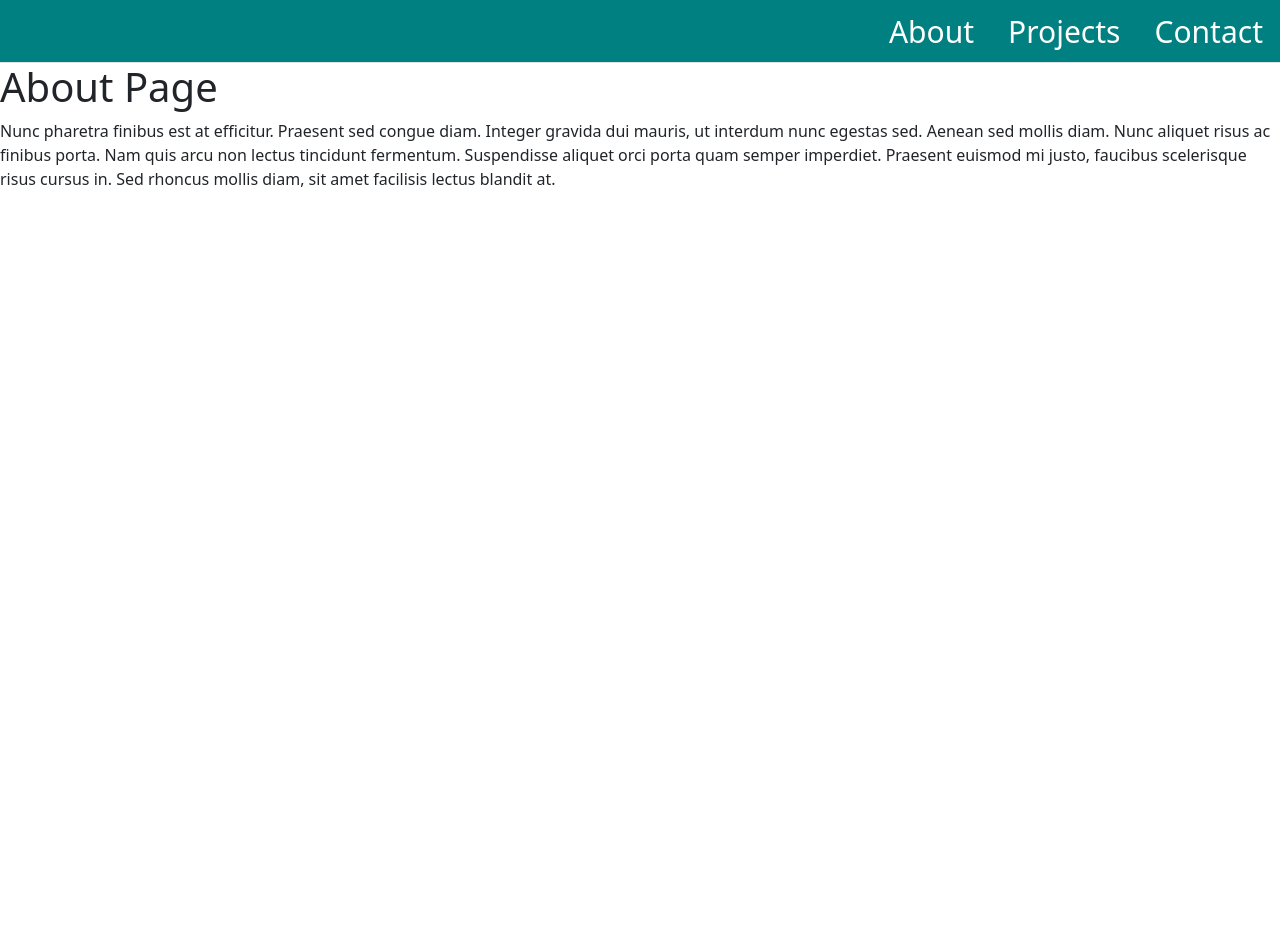
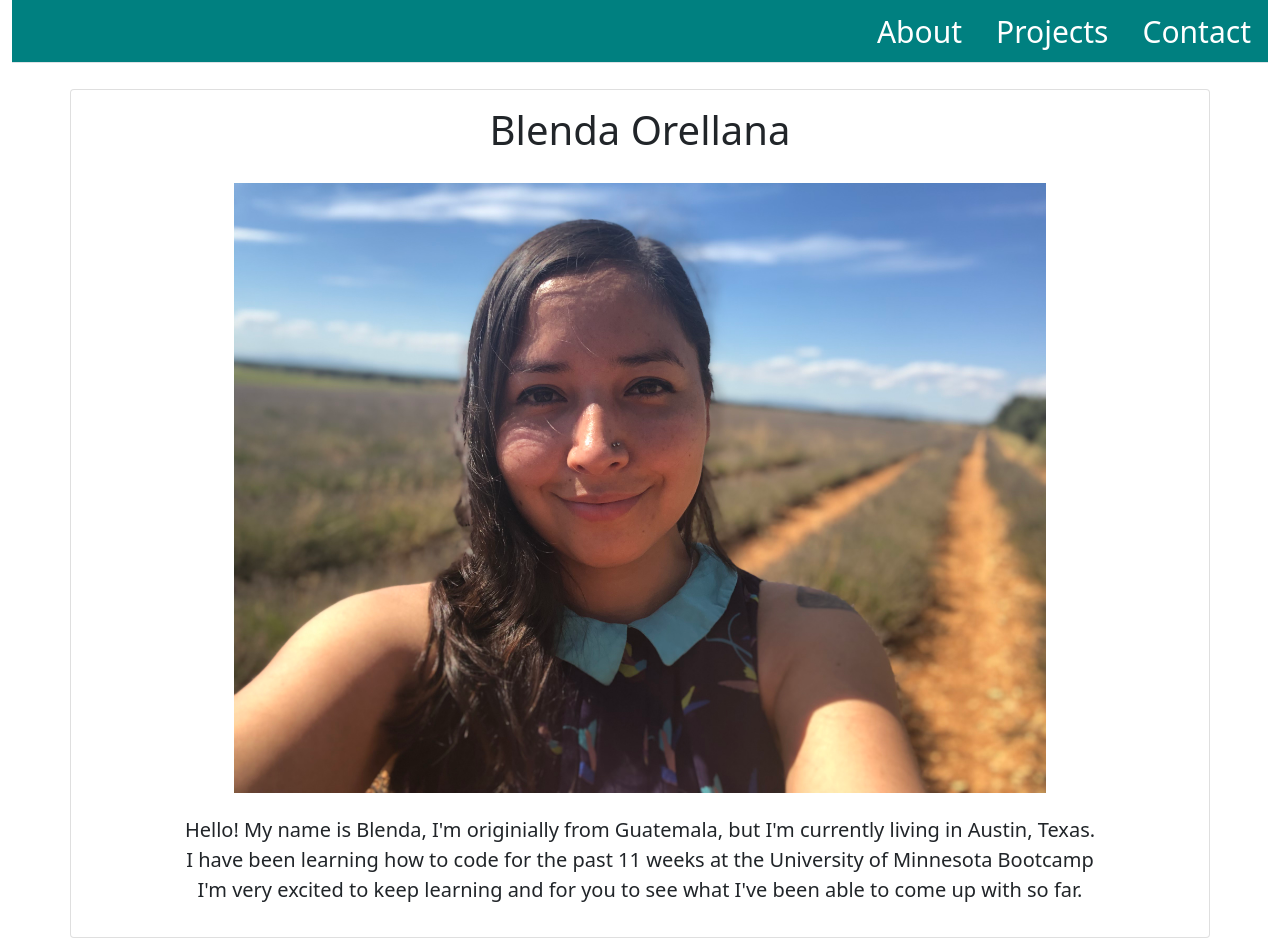
Before and after one commit to blen90/react-portfolio, a React (Create React App) app: page / in a window 1280 px wide. Before the commit the page ends 800 px from the top, so only its background shows below. Built offline with nearby package versions, Linux system fonts and the light colour scheme.

Commit message:
worked on styling, added links to projects

```diff
--- a/src/components/PortfolioContainer.js
+++ b/src/components/PortfolioContainer.js
@@ -7,7 +7,7 @@ import Contact from './pages/Contact';
 export default function PortfolioContainer() {
   const [currentPage, setCurrentPage] = useState('Home');
 
-  // TODO: Add a comment describing the functionality of this method
+
   const renderPage = () => {
     if (currentPage === 'About') {
       return <About />;
@@ -25,9 +25,7 @@ export default function PortfolioContainer() {
 
   return (
     <div>
-      {/* // TODO: Add a comment describing what we are passing as props */}
       <NavTabs currentPage={currentPage} handlePageChange={handlePageChange} />
-      {/* // TODO: Add a comment explaining what is happening on the following line */}
       {renderPage()}
     </div>
   );
--- a/src/components/pages/About.js
+++ b/src/components/pages/About.js
@@ -1,17 +1,24 @@
 import React from 'react';
+import '../pages/style.css';
 
 export default function About() {
   return (
-    <div>
-      <h1>About Page</h1>
-      <p>
-        Nunc pharetra finibus est at efficitur. Praesent sed congue diam.
-        Integer gravida dui mauris, ut interdum nunc egestas sed. Aenean sed
-        mollis diam. Nunc aliquet risus ac finibus porta. Nam quis arcu non
-        lectus tincidunt fermentum. Suspendisse aliquet orci porta quam semper
-        imperdiet. Praesent euismod mi justo, faucibus scelerisque risus cursus
-        in. Sed rhoncus mollis diam, sit amet facilisis lectus blandit at.
-      </p>
+    <div className="about-me container text-center">
+      <div className="row col-3-md col-3-sm">
+        <div className="card">
+          <div className="card-body ">
+            <h1>Blenda Orellana</h1>
+            <img src="assets/images/blenda1.jpg" alt="blenda" className="blenda"></img>
+            <p>
+              Hello! My name is Blenda, I'm originially from Guatemala, but I'm currently living in Austin, Texas. <br>
+              </br>
+              I have been learning how to code for the past 11 weeks at the University of Minnesota Bootcamp <br>
+              </br>
+              I'm very excited to keep learning and for you to see what I've been able to come up with so far.
+            </p>
+          </div>
+        </div>
+      </div>
     </div>
   );
 }
--- a/src/components/pages/Card.js
+++ b/src/components/pages/Card.js
@@ -2,29 +2,20 @@ import React from 'react';
 
 // TODO: Modify this function so that it accepts props from the parent component
 export default function Card(props) {
-    const cardStyle = {
-        width: '18rem',
-    };
-
-    // Helper function that generates a random width for our placeholder images
-    const randomWidth = () => {
-        const number = Math.random() * (300 - 200) + 200;
-        return number.toString().split('.')[0];
-    };
 
     // TODO: Update the return statement to display the data we received as props
     return (
-        <div>
-            <div className="card">
-
-                <div className="card-body">
-
+        <div className="container text-center">
+            <div className="row col-3-md col-3-sm">
+                <div className="card justify-content-center">
+                    <div className="card-body ">
                     <h2 className="card-title">{props.name}</h2>
-                    <div className="card-image">{props.image}</div>
-                    <p className="card-text">{props.description}</p>
+                   <div className="card-image">{props.image}</div>
+                   <p className="card-text">{props.description}</p>
+                   <p className="card-repo">{props.repo}</p>
+                    </div>
                 </div>
             </div>
         </div>
-
     );
 }
--- a/src/components/pages/NavTabs.js
+++ b/src/components/pages/NavTabs.js
@@ -4,16 +4,13 @@ import '../pages/style.css';
 function NavTabs({ currentPage, handlePageChange }) {
   return (
 
-
+    <div className="container-fluid">
       <ul className="nav nav-tabs justify-content-end" >
         <li className="nav-item">
           <a
             href="#about"
             onClick={() => handlePageChange('About')}
-            //  TODO: Add a comment explaining what this logic is doing
-
-            className={currentPage === 'About' ? 'nav-link active' : 'nav-link'}
-          >
+            className={currentPage === 'About' ? 'nav-link active' : 'nav-link'}>
             About
           </a>
         </li>
@@ -21,25 +18,20 @@ function NavTabs({ currentPage, handlePageChange }) {
           <a
             href="#Apps"
             onClick={() => handlePageChange('Apps')}
-            //  TODO: Add a comment explaining what this logic is doing
-
-            className={currentPage === 'Apps' ? 'nav-link active' : 'nav-link'}
-          >
+            className={currentPage === 'Apps' ? 'nav-link active' : 'nav-link'}>
             Projects
           </a>
         </li>
         <li className="nav-item">
           <a
             href="#contact"
-            //  TODO: Add a comment explaining what this logic is doing
-
             onClick={() => handlePageChange('Contact')}
-            className={currentPage === 'Contact' ? 'nav-link active' : 'nav-link'}
-          >
+            className={currentPage === 'Contact' ? 'nav-link active' : 'nav-link'}>
             Contact
           </a>
         </li>
       </ul>
+    </div>
 
   );
 }
--- a/src/components/pages/Projects.js
+++ b/src/components/pages/Projects.js
@@ -6,13 +6,15 @@ import '../pages/style.css';
 const data = [
   {
     name: 'Project 1 - Cocktails-Cuisine-Craft-Beers',
-    image: <img src="assets/images/landing_page.jpg" alt="landing page" class="landing_page"></img>,
+    image: <img src="assets/images/landing_page.jpg" alt="landing page" className="landing_page"></img>,
     description: 'This app was created for the user to search for cocktail recipes to make at home, restaurants and breweries close by.',
+    repo: <a className="btn btn-primary" href="https://github.com/blen90/Cocktails-Cuisine-Craft-Beers.git" target="_blank">Link to repo</a>,
     id: 1,
   },
   {
     name: 'Project 2 - Event Organizer ',
     description: 'This app was created so the user can lookup events close by, create and save events',
+    repo: <a className="btn btn-primary" href="https://github.com/neilburt/group-project-2" target="_blank">Link to repo</a>,
     id: 2,
   },
   {
@@ -27,7 +29,7 @@ export default function Display() {
   return (
     <div>
       {data.map((projects) => (
-        <Card name={projects.name} image={projects.image} description={projects.description}  key={projects.id} />
+        <Card name={projects.name} image={projects.image} description={projects.description}  repo={projects.repo} key={projects.id} />
       ))}
     </div>
   );
--- a/src/components/pages/style.css
+++ b/src/components/pages/style.css
@@ -1,3 +1,4 @@
+/*Nav bar */
 .nav {
     background-color: teal;
 }
@@ -8,12 +9,41 @@ a.nav-link {
     text-align: center;
 }
 
-.card{
-    width: 1250px;
-    height: 1250px;
+/* card styling */
+.container {
+    margin-top: 2%;
+    border-radius: 5px;
+    border-color:teal;
+    border-width: 5px;
+}
+
+.card {
+    width: 75%;
+    height: 75%;
+    border-radius: 5px;
+    border-color:teal;
+    border-width: 5px;
 
 }
+
+/*projects images*/
 .landing_page {
-    width: 750px;
-    height: 750px;
+    margin-top: 2%;
+    margin-bottom: 2%;
+    width: 75%;
+    height: 75%;
 }
+
+/*about me card image */
+.blenda {
+    margin-top: 2%;
+    margin-bottom: 2%;
+    width: 75%;
+    height: 75%;
+}
+
+/* Text styling */
+
+p{
+    font-size: 20px;
+}
```
Also changed, not shown: src/App.css (+0 -19 lines), public/assets/images/blenda1.jpg (added).
